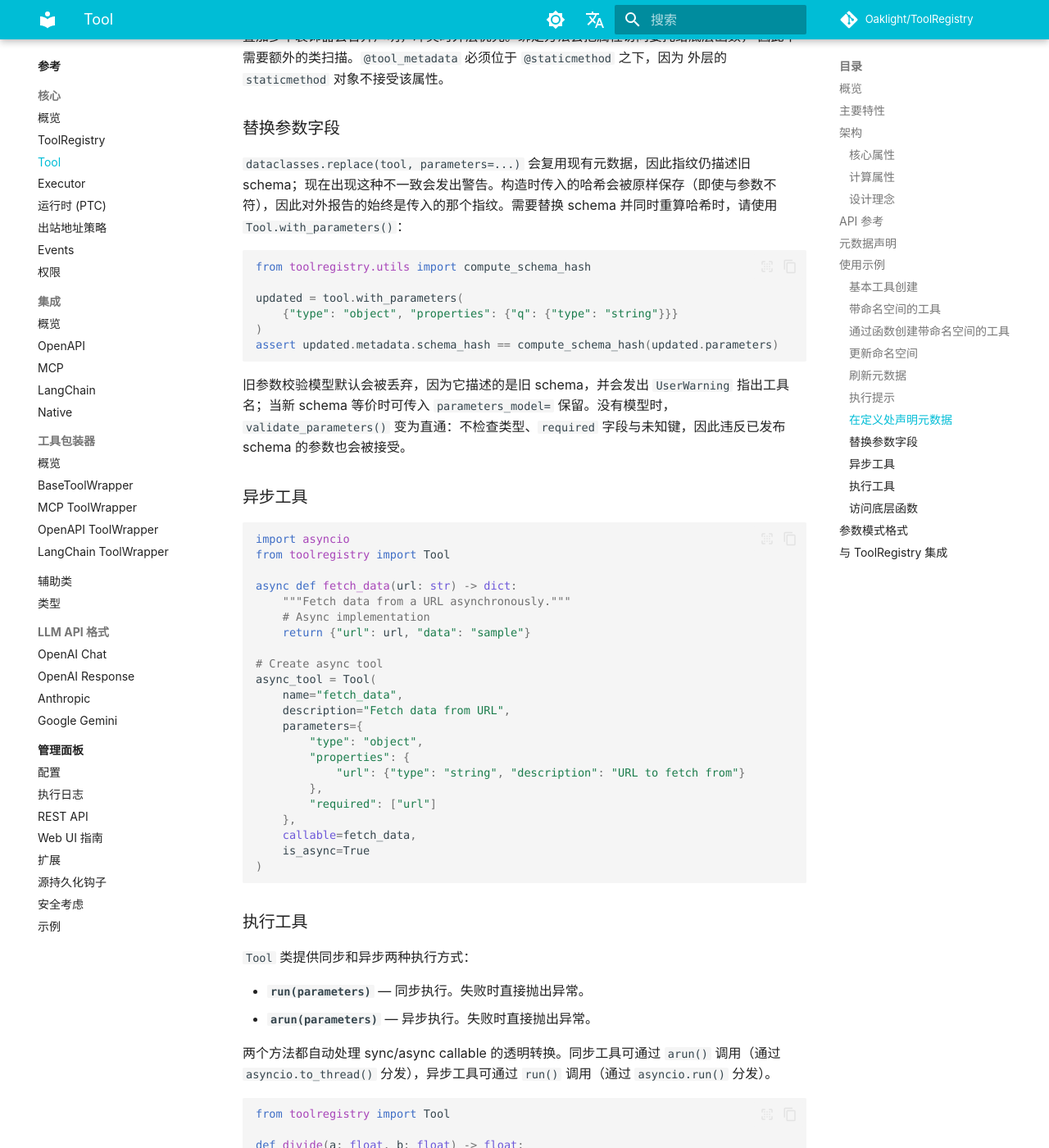
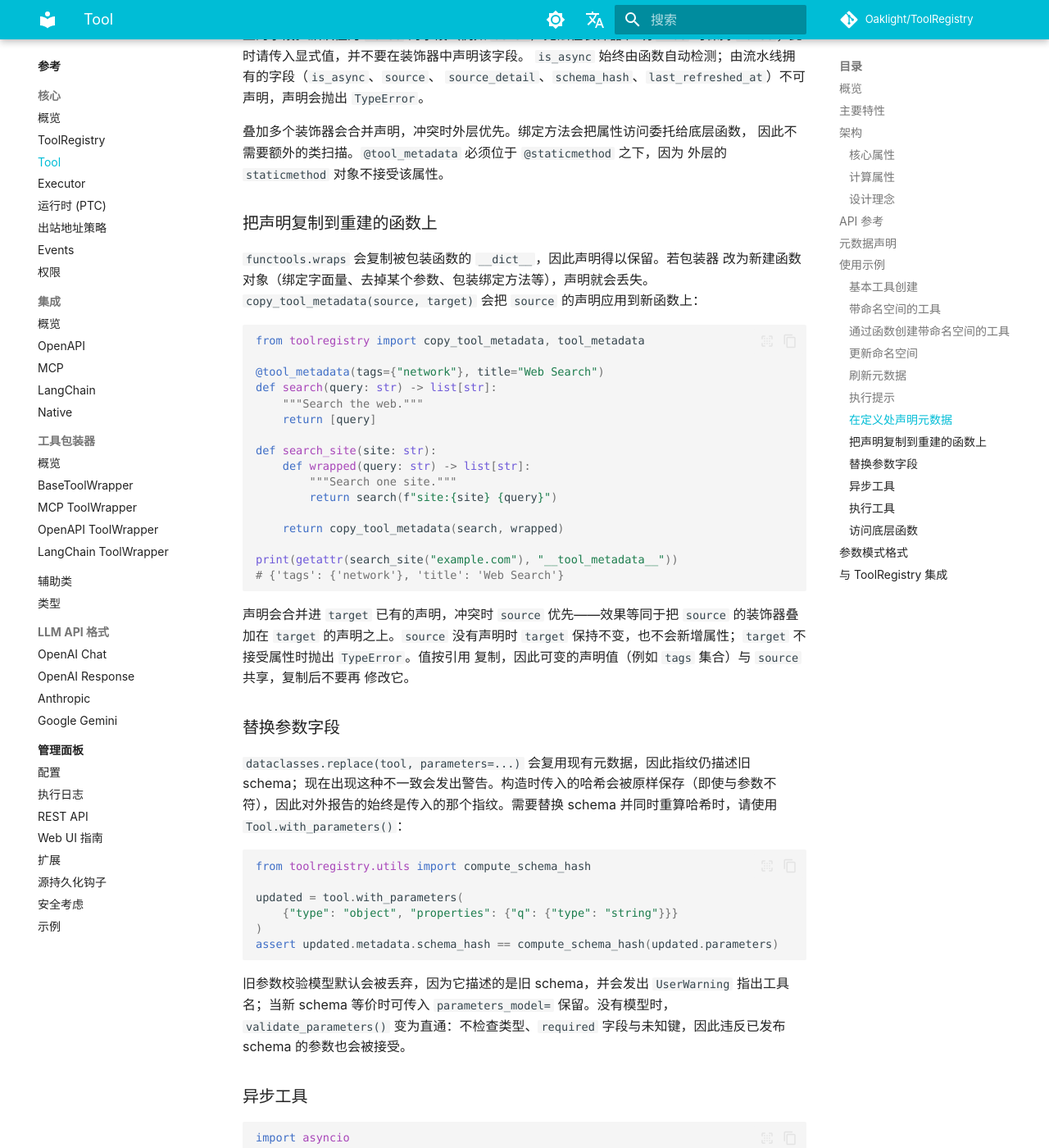
Before and after one commit to Oaklight/ToolRegistry, an MkDocs documentation site: the page built from docs/api/core/tool.md, in a window 1280 px wide and 1400 px high, scrolled down 5395 px. Shown: the whole window at 82% size. Built offline with MkDocs 1.6.1 and Material for MkDocs 9.7.7, drawn with Linux system fonts in a browser that asks for light colours; some web fonts are replaced; comment, search, counter and statistics services are not loaded.

Commit message:
docs(api): 记录 copy_tool_metadata 与重建函数的包装场景
新增 API 条目、重建函数包装器的用法小节，以及 #449 的变更日志。

````diff
--- a/docs/api/core/tool.md
+++ b/docs/api/core/tool.md
@@ -51,6 +51,12 @@ Tool 类遵循数据传输对象模式，包含以下关键组件：
 ## 元数据声明
 
 ::: toolregistry.tool_metadata
+    options:
+        show_source: false
+        show_root_heading: true
+        show_root_toc_entry: false
+
+::: toolregistry.copy_tool_metadata
     options:
         show_source: false
         show_root_heading: true
@@ -229,6 +235,37 @@ dataclass 默认值上的字段。默认值为 `False` 的字段（例如 `defer
 因此不需要额外的类扫描。`@tool_metadata` 必须位于 `@staticmethod` 之下，因为
 外层的 `staticmethod` 对象不接受该属性。
 
+### 把声明复制到重建的函数上
+
+`functools.wraps` 会复制被包装函数的 `__dict__`，因此声明得以保留。若包装器
+改为新建函数对象（绑定字面量、去掉某个参数、包装绑定方法等），声明就会丢失。
+`copy_tool_metadata(source, target)` 会把 `source` 的声明应用到新函数上：
+
+```python
+from toolregistry import copy_tool_metadata, tool_metadata
+
+@tool_metadata(tags={"network"}, title="Web Search")
+def search(query: str) -> list[str]:
+    """Search the web."""
+    return [query]
+
+def search_site(site: str):
+    def wrapped(query: str) -> list[str]:
+        """Search one site."""
+        return search(f"site:{site} {query}")
+
+    return copy_tool_metadata(search, wrapped)
+
+print(getattr(search_site("example.com"), "__tool_metadata__"))
+# {'tags': {'network'}, 'title': 'Web Search'}
+```
+
+声明会合并进 `target` 已有的声明，冲突时 `source` 优先——效果等同于把
+`source` 的装饰器叠加在 `target` 的声明之上。`source` 没有声明时 `target`
+保持不变，也不会新增属性；`target` 不接受属性时抛出 `TypeError`。值按引用
+复制，因此可变的声明值（例如 `tags` 集合）与 `source` 共享，复制后不要再
+修改它。
+
 ### 替换参数字段
 
 `dataclasses.replace(tool, parameters=...)` 会复用现有元数据，因此指纹仍描述旧 schema；现在出现这种不一致会发出警告。构造时传入的哈希会被原样保存（即使与参数不符），因此对外报告的始终是传入的那个指纹。需要替换 schema 并同时重算哈希时，请使用 `Tool.with_parameters()`：
--- a/docs/changelog.md
+++ b/docs/changelog.md
@@ -21,6 +21,8 @@ hide:
 #### 核心
 
 - **可在定义处声明工具元数据**（#442）：`@tool_metadata(...)` 把 `ToolMetadata` 声明保存在函数上，由 `Tool.from_function` 应用。类注册不向构造函数传递元数据，因此这是为类成员声明标签、延迟加载、提示或标题的唯一通道；绑定方法会把属性访问委托给函数，无需新增类扫描。显式的 `metadata=` 参数优先，装饰器只填充该参数留在 dataclass 默认值上的字段。`is_async` 始终由函数自动检测；由流水线拥有的来源与 schema 字段不可声明。见[工具](api/core/tool.md)。
+
+- **重建函数的包装器可保留元数据声明**（#449）：`copy_tool_metadata(source, target)` 把 `source` 的 `@tool_metadata` 声明应用到新的函数对象上，供无法使用 `functools.wraps` 的包装器使用。声明会合并进 `target` 已有的声明，冲突时 `source` 优先，与装饰器叠加顺序一致；`source` 没有声明时 `target` 保持不变；`target` 不接受属性时抛出 `TypeError`。见[工具](api/core/tool.md)。
 
 #### 管理面板
 
--- a/docs/stylesheets/toolregistry.css
+++ b/docs/stylesheets/toolregistry.css
@@ -1,7 +1,7 @@
 @import url("https://fonts.googleapis.com/css2?family=IBM+Plex+Sans:ital,wght@0,400;0,500;0,600;0,700;1,400&family=IBM+Plex+Sans+SC:wght@400;500;600;700&family=Iosevka:wght@400;500;600;700&display=swap");
 
 :root {
-  --md-text-font: "IBM Plex Sans SC";
+  --md-text-font: "IBM Plex Sans";
   --md-code-font: "Iosevka";
   --md-primary-fg-color: #075985;
   --md-primary-fg-color--light: #0e7490;
@@ -25,6 +25,11 @@
   --toolregistry-soft-hover: rgba(125, 211, 252, 0.18);
   --toolregistry-glow: rgba(125, 211, 252, 0.14);
   --toolregistry-wash: rgba(148, 163, 184, 0.10);
+}
+
+:root[lang="zh"],
+[lang="zh"] {
+  --md-text-font: "IBM Plex Sans SC";
 }
 
 .md-content__inner:has(> .tr-hero:first-child) {
````
Also changed, not shown: docs/api/events.md (+1 -0 lines).
